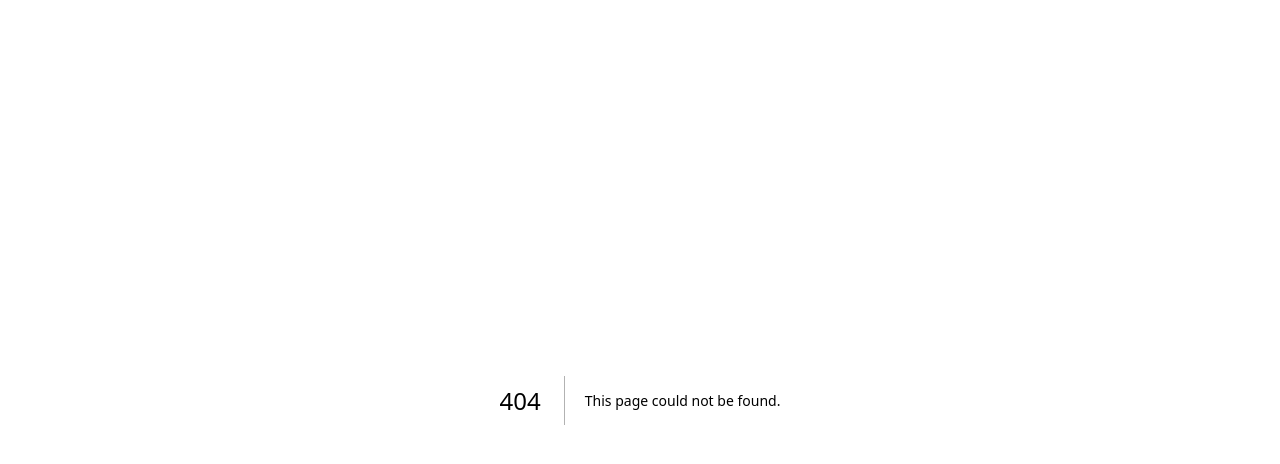
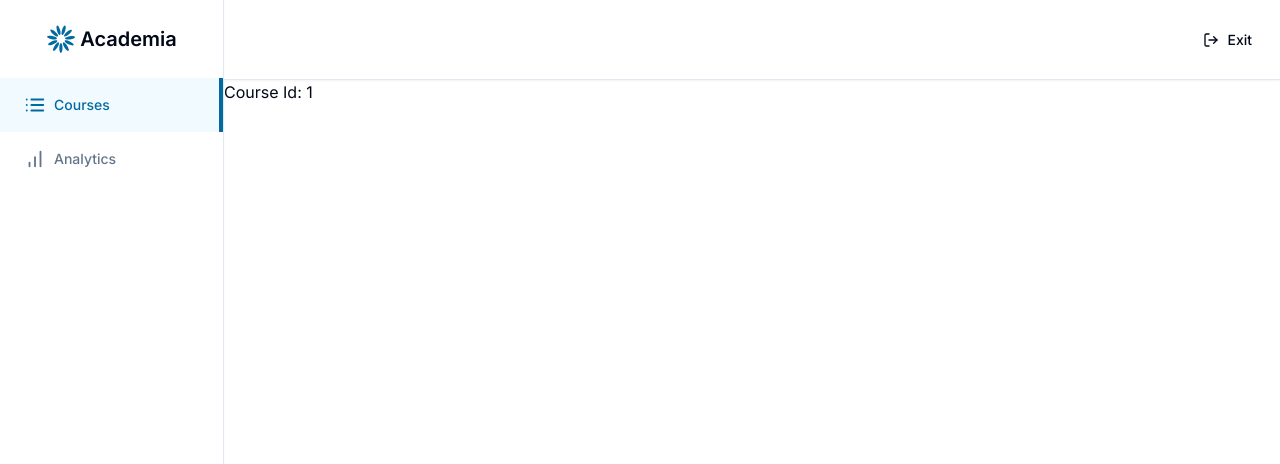
Before and after one commit to The-Naveen-Chandra/academia-LMS, a Next.js app: page /teacher/courses/1 in a window 1280 px wide. Before the commit this address had no page. Shown: the top 464 px of the page. Built offline with nearby package versions, Linux system fonts and the light colour scheme.

Commit message:
Created CourseIdPage component for courses with id

```diff
--- /dev/null
+++ b/app/(dashboard)/(routes)/teacher/courses/[courseId]/page.tsx
@@ -0,0 +1,5 @@
+const CourseIdPage = ({ params }: { params: { courseId: string } }) => {
+  return <div>Course Id: {params.courseId}</div>;
+};
+
+export default CourseIdPage;
```
